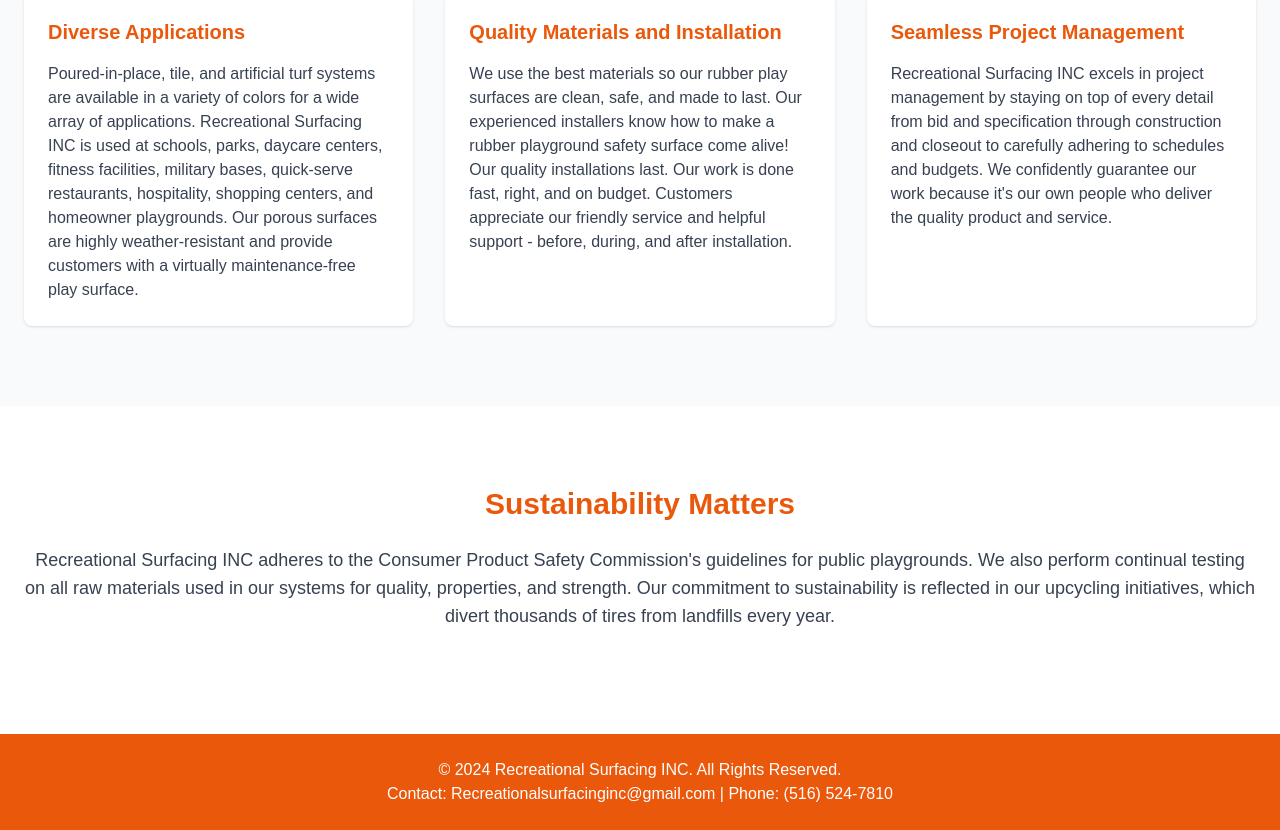
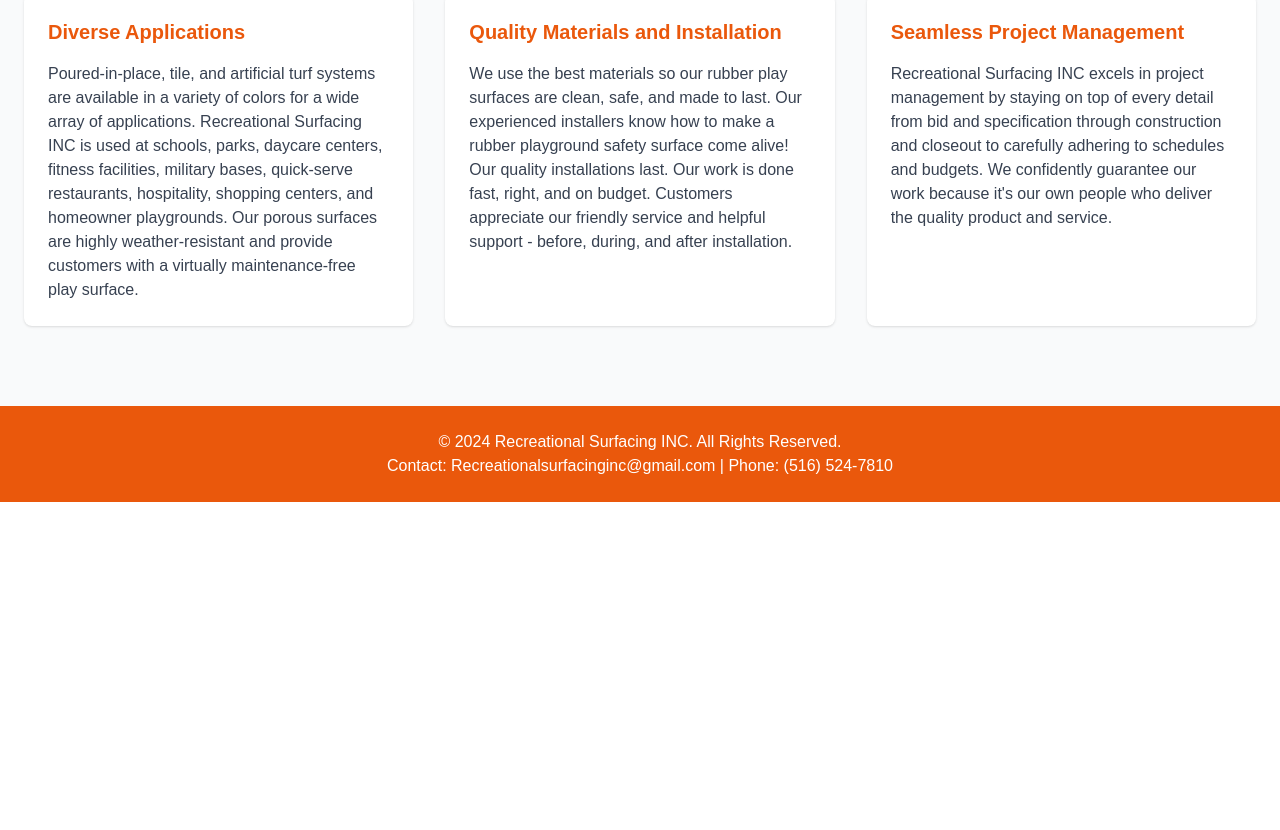
Before and after one commit to JairoVErazo/recreational_surfacing, a Next.js app: page /About in a window 1280 px wide. Shown: the part 1355-2185 px from the top of the page. After the commit the page ends 1857 px from the top, so only its background shows below. Built offline with nearby package versions, Linux system fonts and the light colour scheme.

Commit message:
about update

```diff
--- a/src/app/About/page.js
+++ b/src/app/About/page.js
@@ -169,21 +169,7 @@
         </div>
       </section>
 
-      <section className="bg-white py-20">
-        <div className="container mx-auto px-6">
-          <h2 className="text-3xl font-bold text-center text-orange-600 mb-6">
-            Sustainability Matters
-          </h2>
-          <p className="text-lg text-gray-700 text-center mb-6">
-            Recreational Surfacing INC adheres to the Consumer Product Safety
-            Commission's guidelines for public playgrounds. We also perform
-            continual testing on all raw materials used in our systems for
-            quality, properties, and strength. Our commitment to sustainability
-            is reflected in our upcycling initiatives, which divert thousands of
-            tires from landfills every year.
-          </p>
-        </div>
-      </section>
+
 
       <Footer />
     </div>
```
